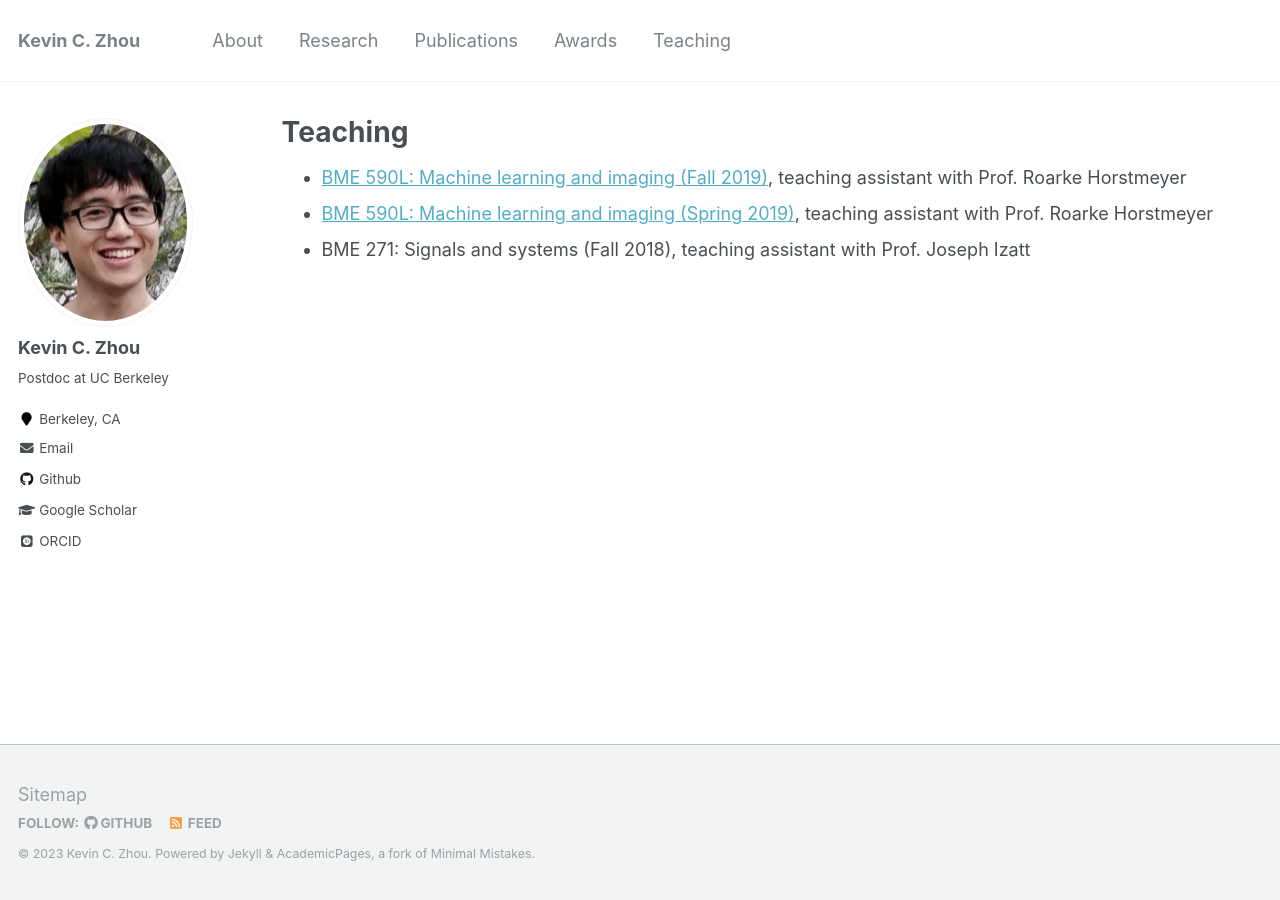
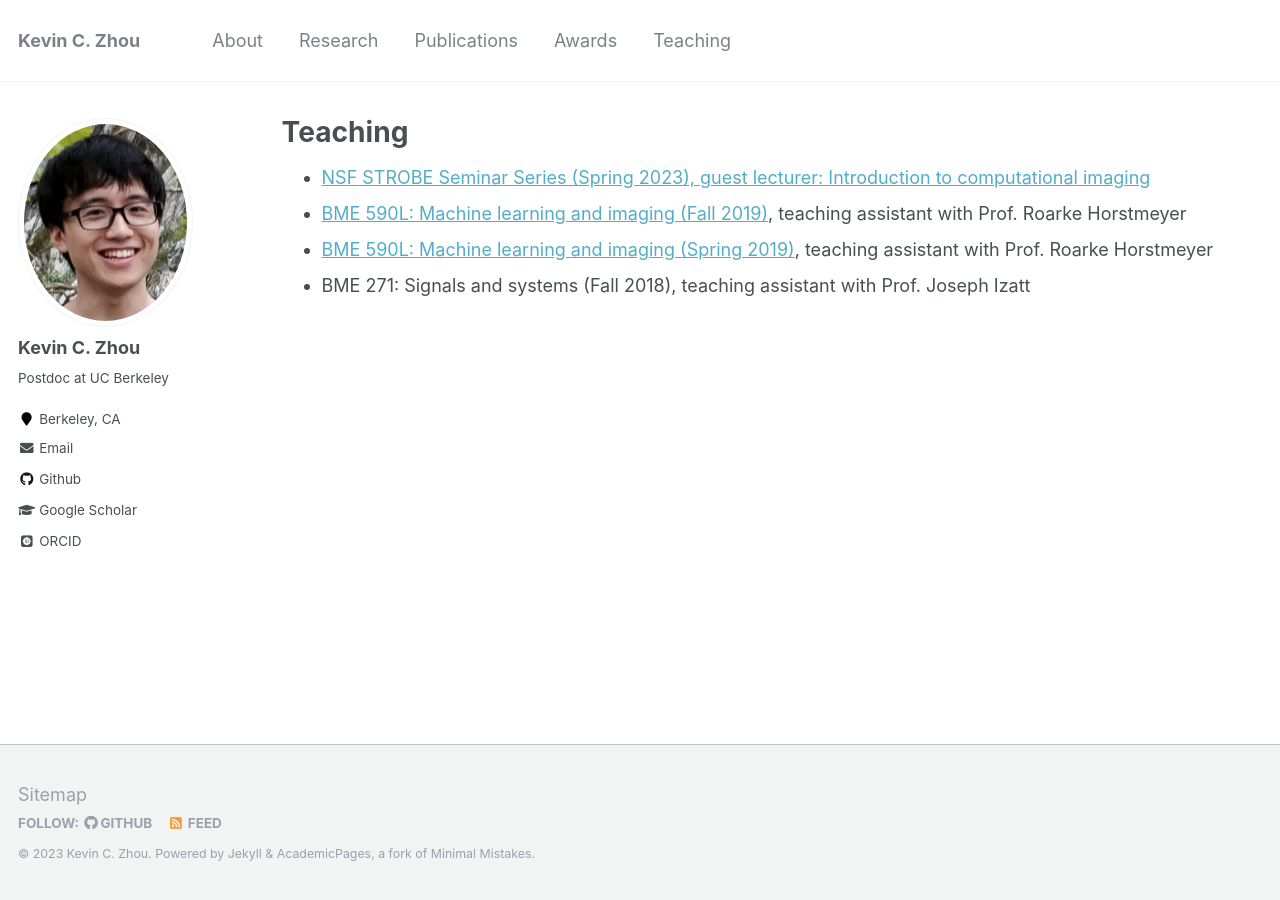
Before and after one commit to kevinczhou/kevinczhou.github.io, a Jekyll site: the page built from _pages/teaching.md, in a window 1280 px wide. Built offline with Jekyll 4.4.1, drawn with Linux system fonts in a browser that asks for light colours; some web fonts are replaced.

Commit message:
Update teaching.md

```diff
--- a/_pages/teaching.md
+++ b/_pages/teaching.md
@@ -4,7 +4,7 @@ title: "Teaching"
 permalink: /teaching/
 author_profile: true
 ---
-
+- [NSF STROBE Seminar Series (Spring 2023), guest lecturer: Introduction to computational imaging](https://strobe.colorado.edu/news-events/events/strobe-seminar-dr-kevin-zhou-university-of-california-berkeley/)
 - [BME 590L: Machine learning and imaging (Fall 2019)](https://deepimaging.github.io/), teaching assistant with Prof. Roarke Horstmeyer
 - [BME 590L: Machine learning and imaging (Spring 2019)](https://deepimaging.github.io/), teaching assistant with Prof. Roarke Horstmeyer
 - BME 271: Signals and systems (Fall 2018), teaching assistant with Prof. Joseph Izatt
```
